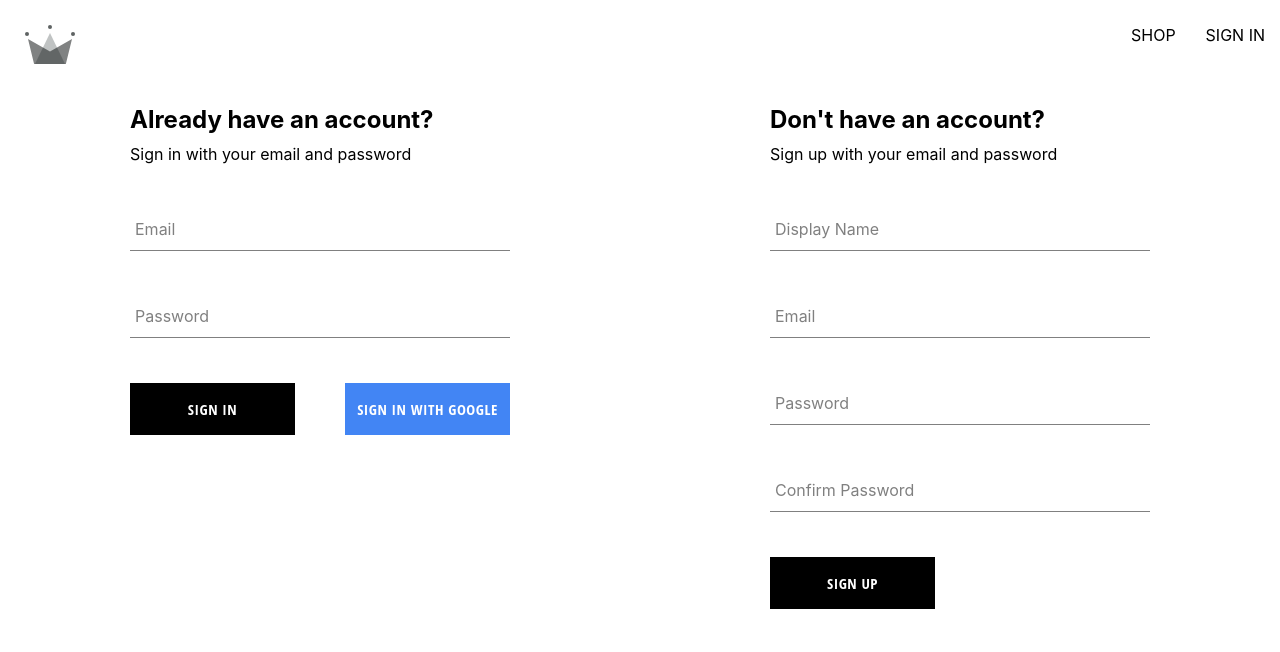
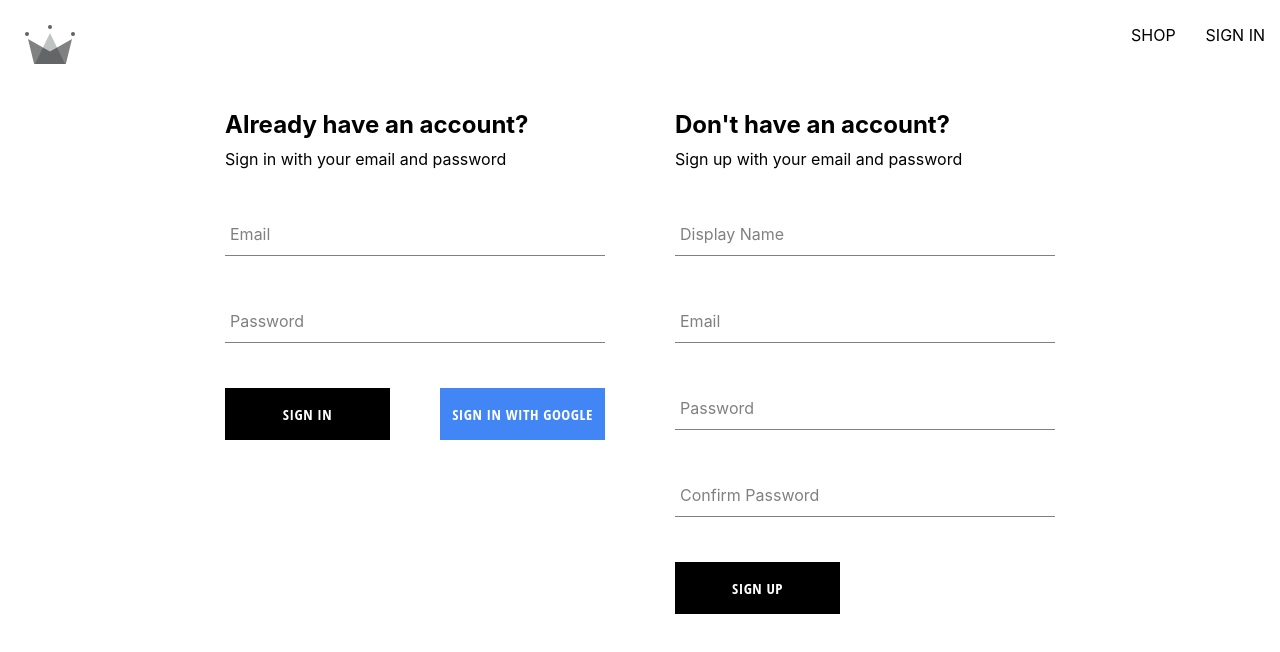
Before and after one commit to rciszewski/short-kings, a React (Create React App) app: page /auth in a window 1280 px wide. Shown: the top 652 px of the page. Built offline with nearby package versions, Linux system fonts and the light colour scheme.

Commit message:
add error handling to signin page and styling updates

```diff
--- a/src/ components/sign-in-form/sign-in-form.component.jsx
+++ b/src/ components/sign-in-form/sign-in-form.component.jsx
@@ -28,7 +28,7 @@ const SignInForm = () => {
 
   const handleSubmit = async (event) => {
     event.preventDefault();
-    if(!email.length || !password.length) return
+
     try {
       const userCredential = await SignInUserWithEmailAndPassword(
         email,
@@ -38,7 +38,16 @@ const SignInForm = () => {
       console.log(user);
       resetFormFields();
     } catch (error) {
-      console.log(error);
+      switch (error.code) {
+        case "auth/invalid-email":
+          alert("user not found");
+          break;
+        case "auth/invalid-login-credentials":
+          alert("incorrect email or password");
+          break;
+        default:
+          console.log(error);
+      }
     }
   };
 
@@ -78,7 +87,11 @@ const SignInForm = () => {
           <Button type="submit" onClick={handleSubmit}>
             Sign in
           </Button>
-          <Button buttonType={"google"} onClick={signInWithGoogle}>
+          <Button
+            type="button"
+            buttonType={"google"}
+            onClick={signInWithGoogle}
+          >
             Sign in with Google
           </Button>
         </div>
--- a/src/routes/authentication/authentication.component.jsx
+++ b/src/routes/authentication/authentication.component.jsx
@@ -1,19 +1,10 @@
-import {
-  signInWithGooglePopup,
-  createUserDocumentFromAuth,
-} from "../../utils/firebase/firebase.utils";
 import SignUpForm from "../../ components/sign-up-form/sign-up-form.component";
 import SignInForm from "../../ components/sign-in-form/sign-in-form.component";
 import "./authentication.styles.scss";
 
 const Authentication = () => {
-  const logGoogleUser = async () => {
-    const { user } = await signInWithGooglePopup();
-    const userDocRef = await createUserDocumentFromAuth(user);
-  };
-
   return (
-    <div className="authenticationComponentsContainer">
+    <div className="authentication-container">
       <SignInForm />
       <SignUpForm />
     </div>
--- a/src/routes/authentication/authentication.styles.scss
+++ b/src/routes/authentication/authentication.styles.scss
@@ -1,4 +1,6 @@
-.authenticationComponentsContainer {
+.authentication-container {
   display: flex;
   justify-content: space-around;
+  width: 900px;
+  margin: 30px auto;
 }
--- a/src/utils/firebase/firebase.utils.js
+++ b/src/utils/firebase/firebase.utils.js
@@ -32,7 +32,6 @@ export const signInWithGooglePopup = () =>
   signInWithPopup(auth, googleProvider);
 
 export const SignInUserWithEmailAndPassword = async (email, password) => {
-  console.log(email)
   if (!email || !password) return;
   try {
     return await signInWithEmailAndPassword(auth, email, password);
```
